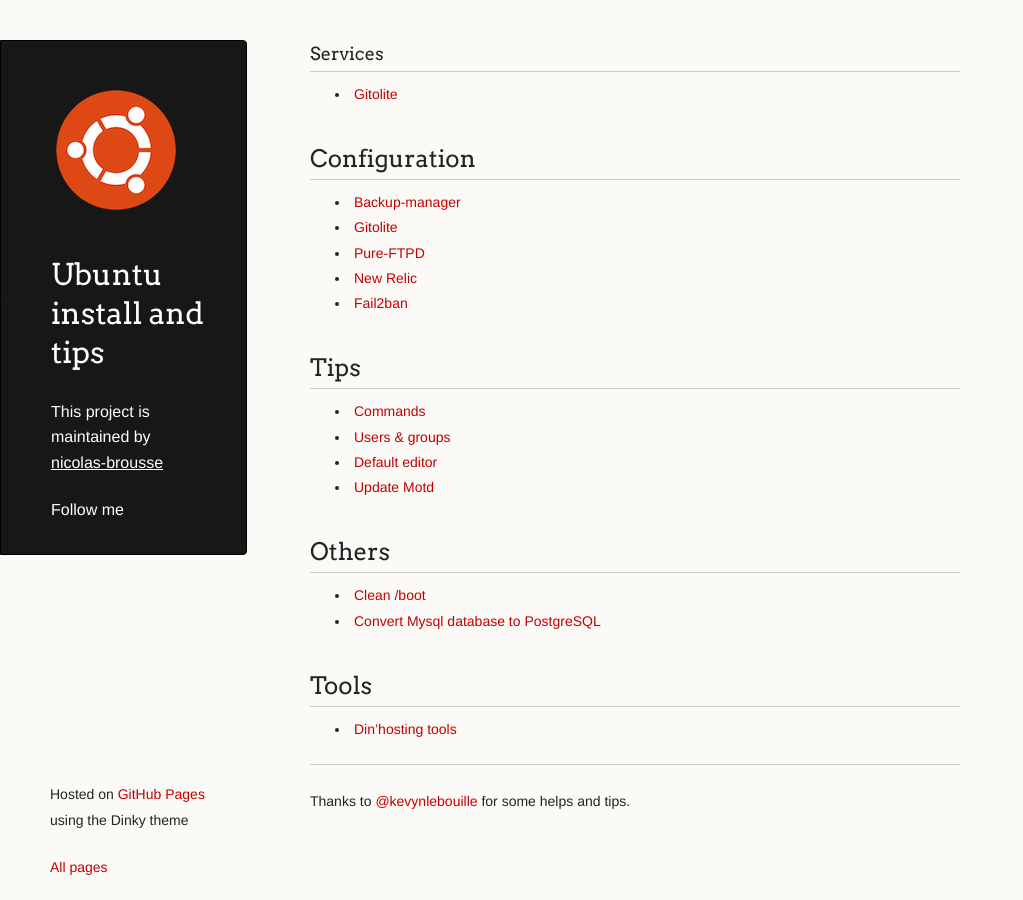
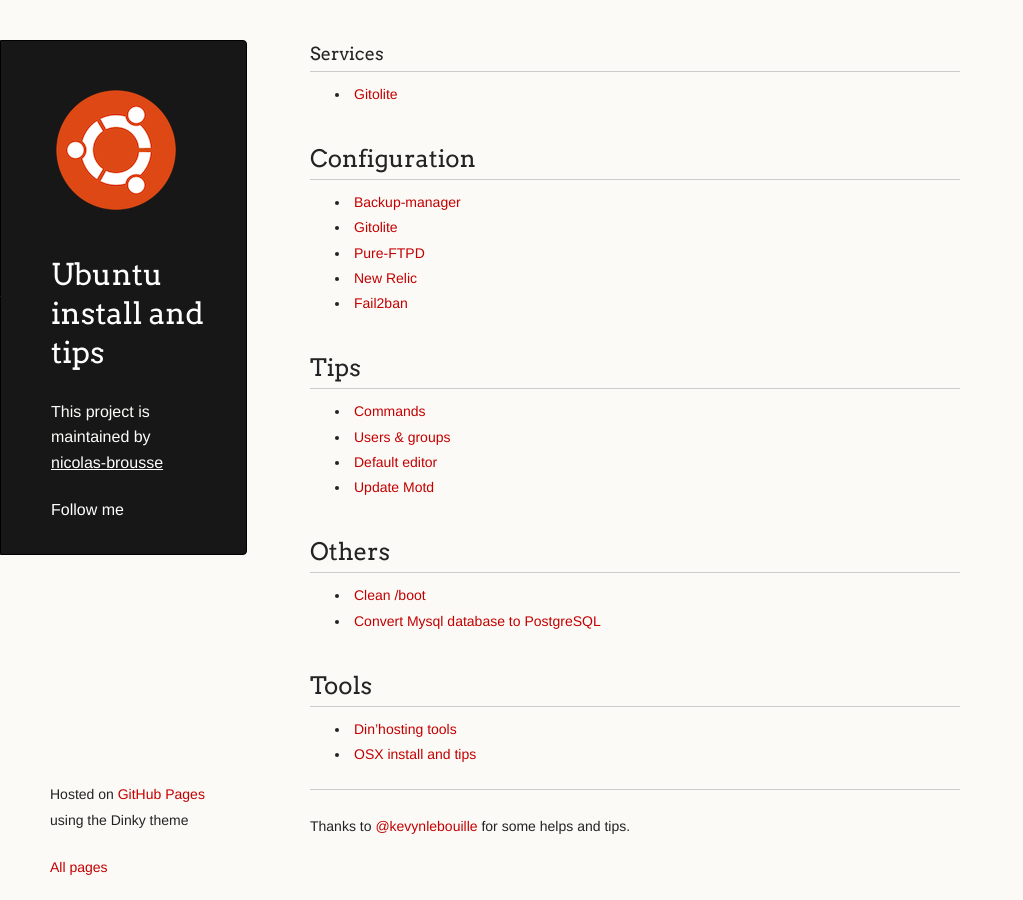
Before and after one commit to nicolas-brousse/ubuntu-install-and-tips, a Jekyll site: the page built from index.md, in a window 1280 px wide and 900 px high, scrolled down 507 px. Shown: the whole window, without its empty margins (0-1023 px from the left). Built offline with Jekyll 4.4.1, drawn with Linux system fonts in a browser that asks for light colours; Markdown is read by kramdown in place of the engine named in the settings; comment, search, counter and statistics services are not loaded; before the commit the page ends 1381 px from its top, so only the background shows below that.

Commit message:
Update index.md

```diff
--- a/index.md
+++ b/index.md
@@ -48,6 +48,7 @@
 ## Tools
 
 - [Din'hosting tools](http://outils.dinhosting.fr)
+- [OSX install and tips](http://nicolas-brousse.github.io/osx-install-and-tips/)
 
 
 ------------------------------------------------------------
```
